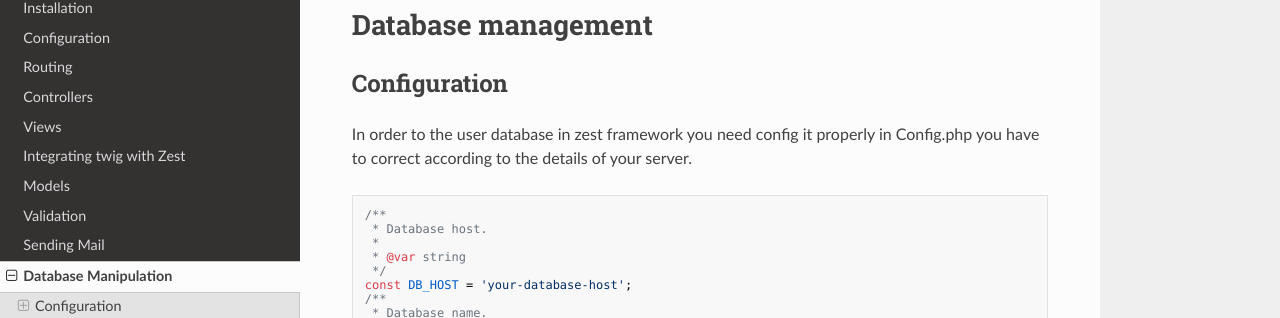
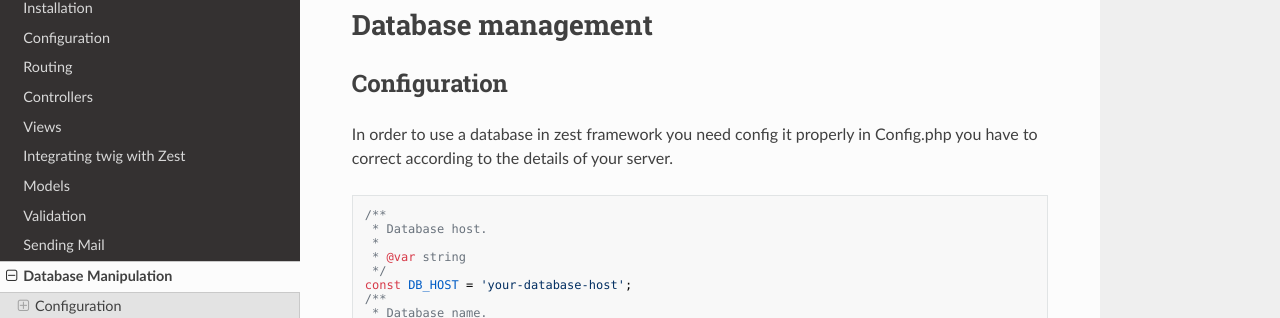
Before and after one commit to alphazframework/zest-docs-latest, an MkDocs documentation site: the page built from docs/database.md, in a window 1280 px wide and 900 px high. Shown: the part 141-459 px from the top of the window. Built offline with MkDocs 1.6.1, drawn with Linux system fonts in a browser that asks for light colours; nearby versions of some CDN libraries; old or Windows-style settings are respelled for this version of MkDocs; some of the changed text lies outside the part shown.

Commit message:
Update database.md

````diff
--- a/docs/database.md
+++ b/docs/database.md
@@ -3,7 +3,7 @@ Database management library bundled with Zest Framework
 # Database management
 
 ## Configuration
-In order to the user database in zest framework you need config it properly
+In order to use a database in zest framework you need config it properly
 in Config.php you have to correct according to the details of your server.
 
 ```php
````
Also changed, not shown: other parts of docs/database.md (+1 -1 lines).
